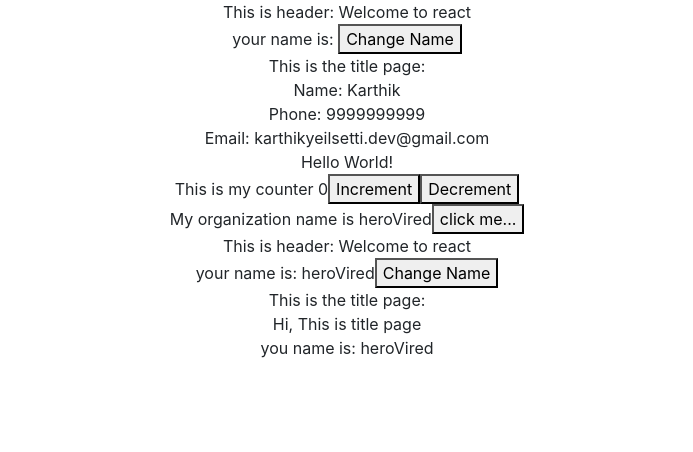
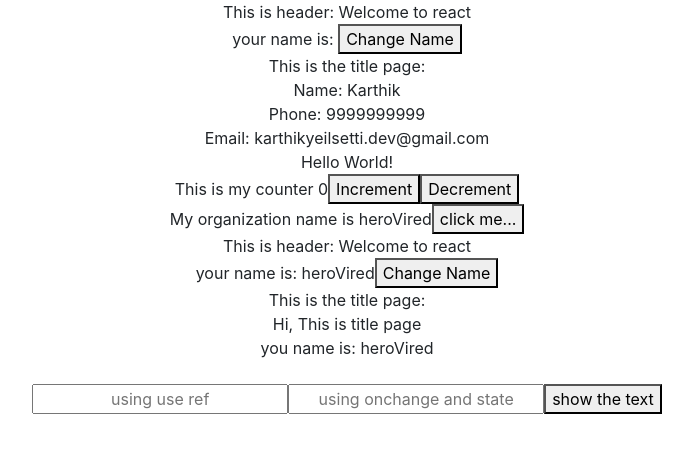
Before and after one commit to karthikyelisetti/ClassReactLearning, a React (Create React App) app in the folder classlearning/: page / in a window 1280 px wide. Shown: the top 452 px of the page, without its empty margins (293-986 px from the left). Built offline with nearby package versions, Linux system fonts and the light colour scheme; the HTML template or start-up script is replaced by a standard one.

Commit message:
implemented useref and usestate with comparision

```diff
--- a/classlearning/src/App.js
+++ b/classlearning/src/App.js
@@ -7,6 +7,7 @@ import {useState} from 'react';
 import Footer from "./components/Footer";
 import Profile from "./components/Profile";
 import All from './context/Allcontext';
+import LearnUseref from "./components/LearnUseref";
 
 function App() {
   // states
@@ -87,6 +88,7 @@ function App() {
         Details comming from Profile <br></br>
         <Profile></Profile>
       </All.Provider>       */}
+      <LearnUseref></LearnUseref>
     </div>
   );
 }
--- /dev/null
+++ b/classlearning/src/components/LearnUseref.js
@@ -0,0 +1,25 @@
+import React, { useRef, useState } from 'react'
+
+export default function LearnUseref() {
+    const inputref = useRef(null);
+    const [name, setName] = useState('');
+
+    console.log("this component is rendering");
+
+    function handleClick() {
+        console.log(inputref.current.value, "from useref");
+        console.log(name, "onchange and useState");
+    }
+
+    function handleChange(e) {
+        setName(e.target.value);
+    }
+  return (
+    <div>
+        <input type='text' placeholder='using use ref'/>
+        <input type='text' placeholder='using onchange and state' onChange={handleChange} />
+
+        <button onClick={handleClick}>show the text</button>
+    </div>
+  )
+}
```
Also changed, not shown: 1 other file (tests, documents, lock files or other folders).
